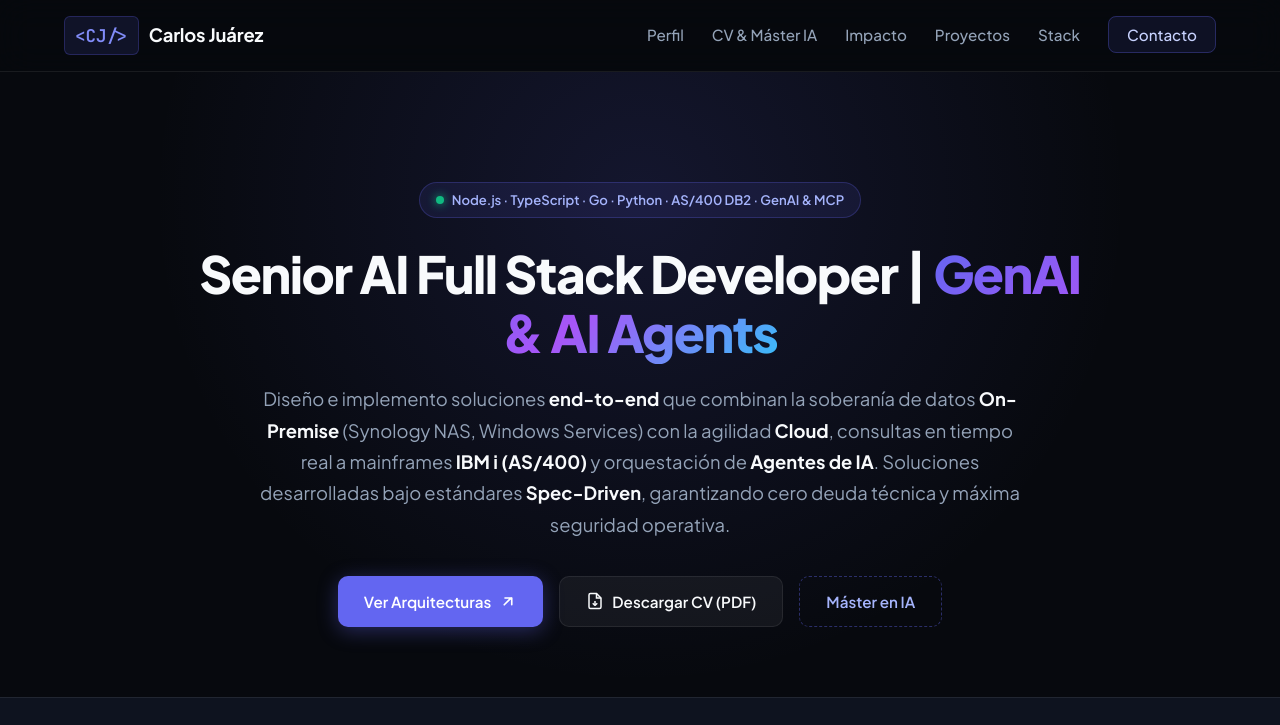
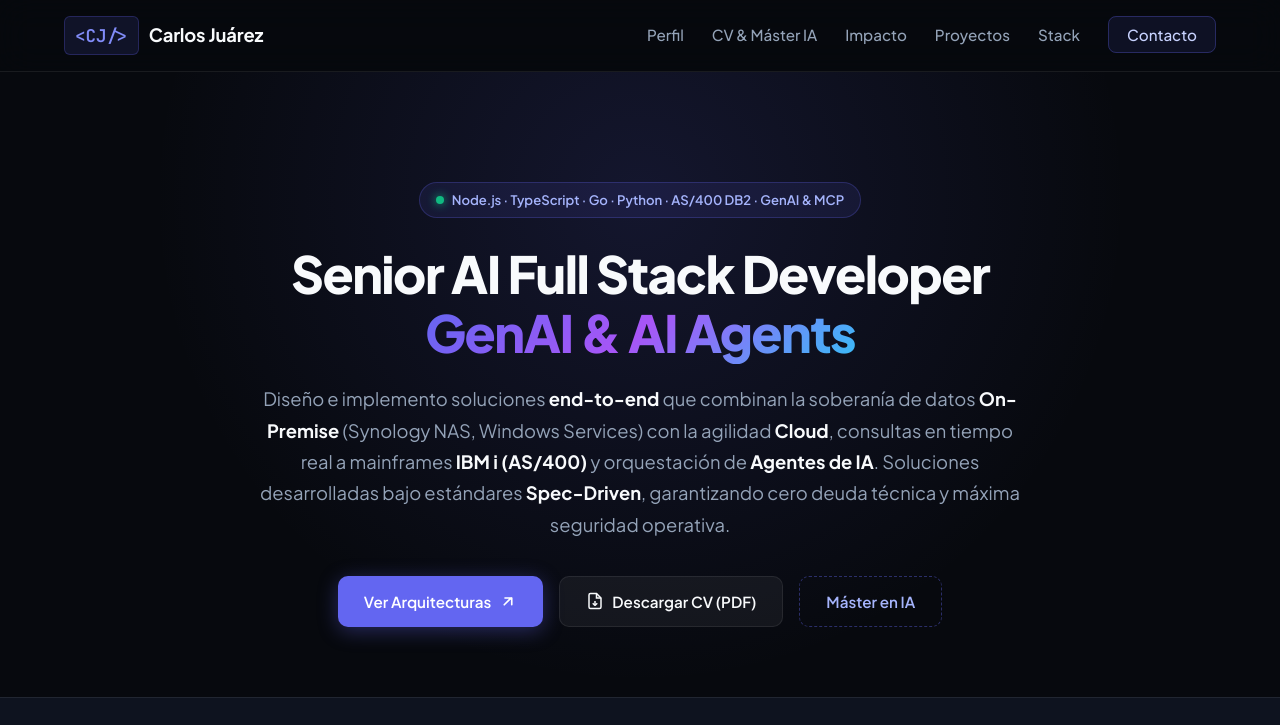
Before and after one commit to cjjb1/Portfolio, a website: page public/index.html in a window 1280 px wide. Shown: the top 725 px of the page. Drawn offline with Linux system fonts and the light colour scheme.

Commit message:
feat: separar titular H1 en dos renglones eliminando la barra vertical

```diff
--- a/public/index.html
+++ b/public/index.html
@@ -44,7 +44,8 @@
           <span>Node.js &middot; TypeScript &middot; Go &middot; Python &middot; AS/400 DB2 &middot; GenAI & MCP</span>
         </div>
         <h1 class="hero-title">
-          Senior AI Full Stack Developer | <span class="gradient-text">GenAI & AI Agents</span>
+          <span>Senior AI Full Stack Developer</span><br />
+          <span class="gradient-text">GenAI & AI Agents</span>
         </h1>
         <p class="hero-subtitle">
           Diseño e implemento soluciones <strong>end-to-end</strong> que combinan la soberanía de datos <strong>On-Premise</strong> (Synology NAS, Windows Services) con la agilidad <strong>Cloud</strong>, consultas en tiempo real a mainframes <strong>IBM i (AS/400)</strong> y orquestación de <strong>Agentes de IA</strong>. Soluciones desarrolladas bajo estándares <strong>Spec-Driven</strong>, garantizando cero deuda técnica y máxima seguridad operativa.
```
